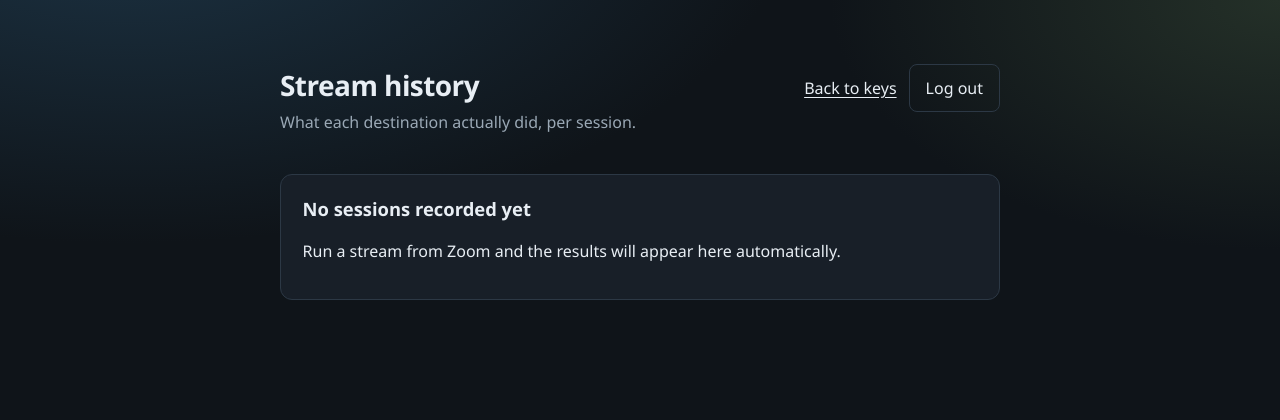
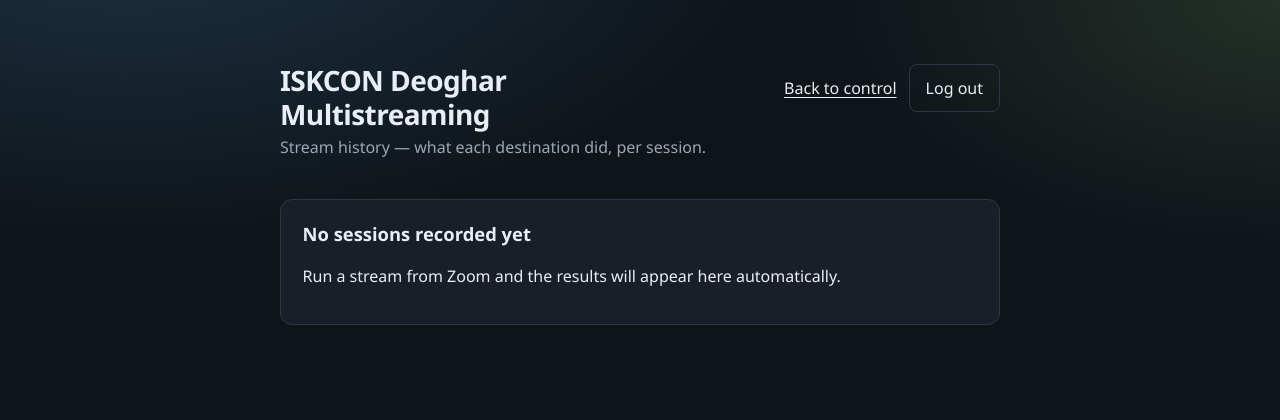
Before and after one commit to sundaragopesvaradas-jps/MultiStreamCustom, a Flask app: page /history in a window 1280 px wide. Shown: the top 420 px of the page. Run offline with Flask 3, Linux system fonts and the light colour scheme; the visitor is signed in with stand-in values (Sample User, id 1); some libraries are stand-ins or nearby versions.

Commit message:
Brand the site as ISKCON Deoghar Multistreaming
Rename the visible title on login, control, and history pages so operators
recognize the temple stream console at a glance.

```diff
--- a/ui/app.py
+++ b/ui/app.py
@@ -298,9 +298,9 @@ def record_login_failure(ip: str) -> tuple[bool, str]:
             when = until.astimezone(IST).strftime("%d %b %Y, %I:%M %p IST")
             notify.send_alert(
                 get_secret_optional,
-                subject="MultiStream: login locked after failed PIN attempts",
+                subject="ISKCON Deoghar Multistreaming: login locked after failed PIN attempts",
                 body=(
-                    f"MultiStream UI received {LOGIN_FAIL_LIMIT} incorrect PIN entries "
+                    f"ISKCON Deoghar Multistreaming received {LOGIN_FAIL_LIMIT} incorrect PIN entries "
                     f"from {ip}.\n\n"
                     f"Login is locked for {LOGIN_LOCK_MINUTES} minutes "
                     f"(until {when}).\n\n"
--- a/ui/static/styles.css
+++ b/ui/static/styles.css
@@ -48,8 +48,10 @@ body {
 
 h1 {
   margin: 0 0 0.25rem;
-  font-size: 1.75rem;
+  font-size: clamp(1.35rem, 4vw, 1.75rem);
   letter-spacing: -0.02em;
+  line-height: 1.2;
+  max-width: 22ch;
 }
 
 h2 {
--- a/ui/templates/history.html
+++ b/ui/templates/history.html
@@ -3,18 +3,18 @@
 <head>
   <meta charset="utf-8">
   <meta name="viewport" content="width=device-width, initial-scale=1">
-  <title>MultiStream — Stream history</title>
+  <title>ISKCON Deoghar Multistreaming — History</title>
   <link rel="stylesheet" href="{{ url_for('static', filename='styles.css') }}">
 </head>
 <body>
   <main class="shell wide">
     <header class="top">
       <div>
-        <h1>Stream history</h1>
-        <p class="lede">What each destination actually did, per session.</p>
+        <h1>ISKCON Deoghar Multistreaming</h1>
+        <p class="lede">Stream history — what each destination did, per session.</p>
       </div>
       <div class="top-actions">
-        <a class="ghost-link" href="{{ url_for('index') }}">Back to keys</a>
+        <a class="ghost-link" href="{{ url_for('index') }}">Back to control</a>
         <form method="post" action="{{ url_for('logout') }}">
           <input type="hidden" name="csrf_token" value="{{ csrf_token() }}">
           <button type="submit" class="ghost">Log out</button>
--- a/ui/templates/index.html
+++ b/ui/templates/index.html
@@ -3,15 +3,15 @@
 <head>
   <meta charset="utf-8">
   <meta name="viewport" content="width=device-width, initial-scale=1">
-  <title>MultiStream — Keys</title>
+  <title>ISKCON Deoghar Multistreaming</title>
   <link rel="stylesheet" href="{{ url_for('static', filename='styles.css') }}">
 </head>
 <body>
   <main class="shell wide">
     <header class="top">
       <div>
-        <h1>MultiStream</h1>
-        <p class="lede">Zoom → Azure → YouTube + Facebook</p>
+        <h1>ISKCON Deoghar Multistreaming</h1>
+        <p class="lede">Zoom → YouTube + Facebook</p>
       </div>
       <div class="top-actions">
         <a class="ghost-link" href="{{ url_for('history') }}">Stream history</a>
--- a/ui/templates/login.html
+++ b/ui/templates/login.html
@@ -3,13 +3,13 @@
 <head>
   <meta charset="utf-8">
   <meta name="viewport" content="width=device-width, initial-scale=1">
-  <title>MultiStream — Login</title>
+  <title>ISKCON Deoghar Multistreaming — Login</title>
   <link rel="stylesheet" href="{{ url_for('static', filename='styles.css') }}">
 </head>
 <body>
   <main class="shell">
-    <h1>MultiStream</h1>
-    <p class="lede">Enter the team PIN to manage stream keys.</p>
+    <h1>ISKCON Deoghar Multistreaming</h1>
+    <p class="lede">Enter the team PIN to manage streaming.</p>
 
     {% with messages = get_flashed_messages(with_categories=true) %}
       {% if messages %}
--- a/ui/zoom.py
+++ b/ui/zoom.py
@@ -196,7 +196,7 @@ def start_livestream(
     get_secret: GetSecret,
     meeting_id: str,
     *,
-    display_name: str = "MultiStream",
+    display_name: str = "ISKCON Deoghar",
 ) -> None:
     status, payload = _api(
         get_secret,
```
